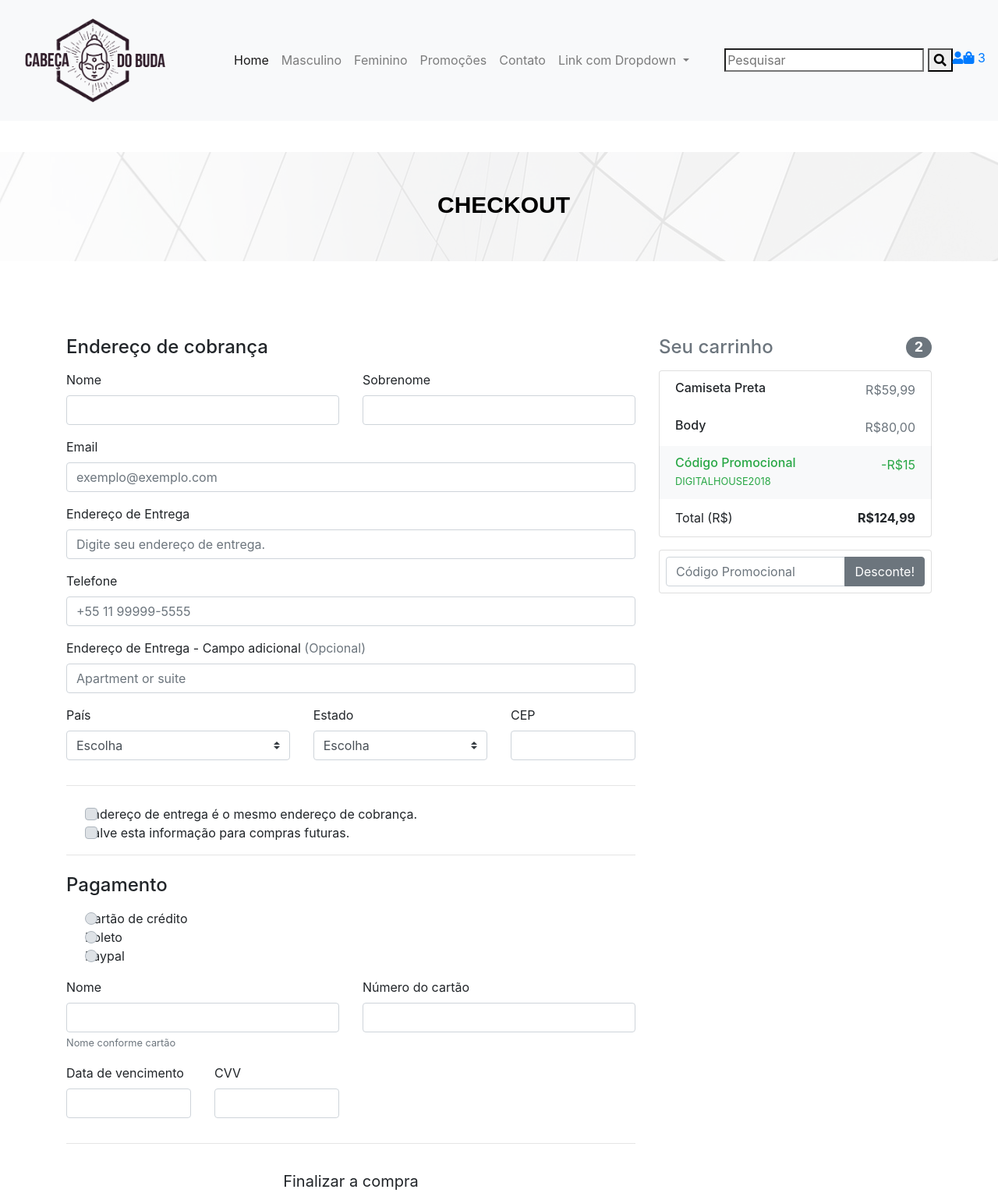
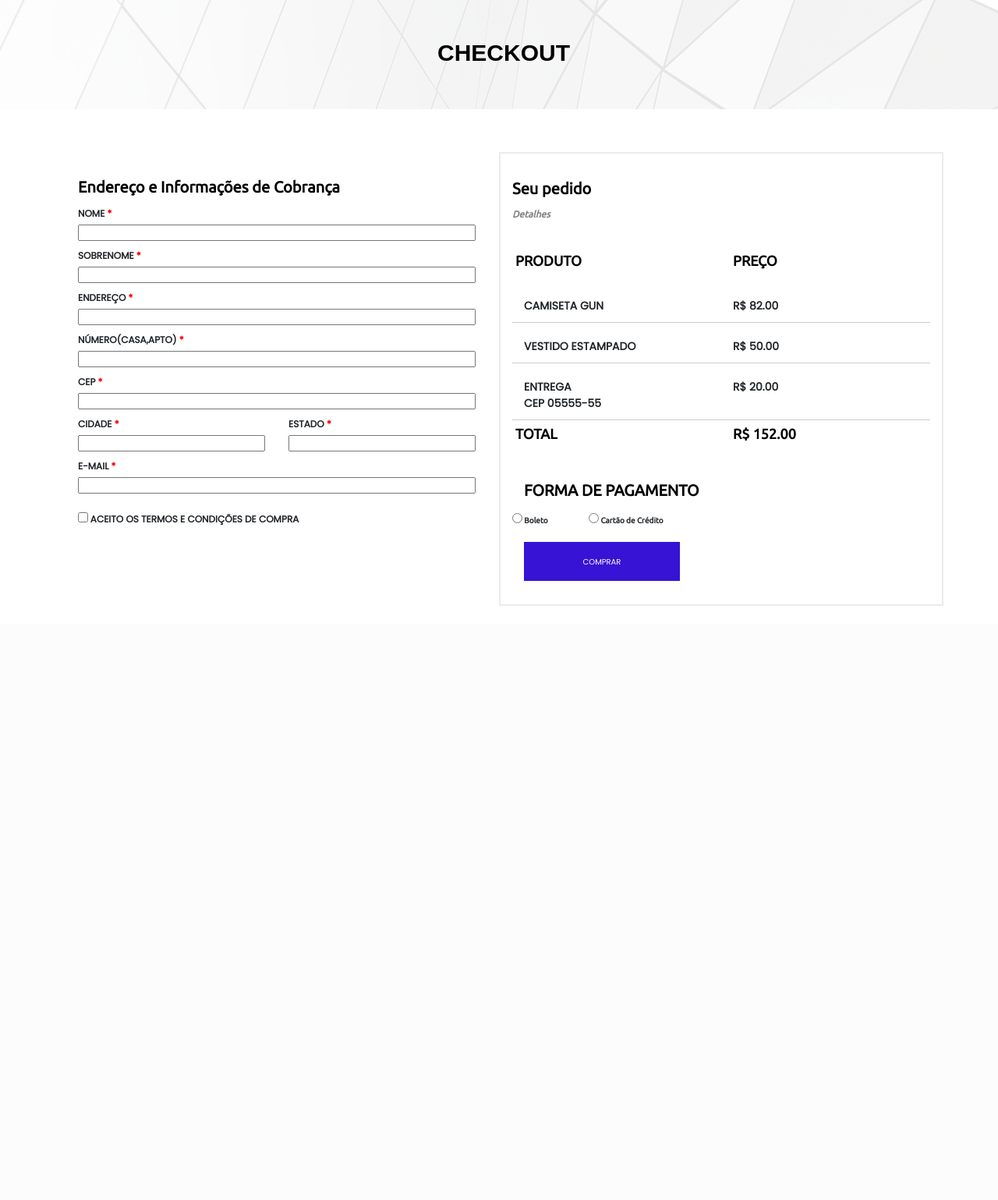
Before and after one commit to dinaralima/acabecadobuda, a PHP site: page /html/checkout.html in a window 1280 px wide. Shown: the whole page at 78% size. After the commit the page ends 777 px from the top, so only its background shows below. Run offline with PHP 8.4, Linux system fonts and the light colour scheme; some libraries are stand-ins or nearby versions.

Commit message:
Novo Checkout

```diff
--- a/checkout/css/style.css
+++ b/checkout/css/style.css
@@ -6,7 +6,7 @@ body{
   margin: 0;
   padding: 0;
 }
-.pcheck{
+.checktitulo{
   z-index: 1;
   opacity: 1 !important;
   color: black;
@@ -31,7 +31,118 @@ width: 100%;
   left:0px;
 
 }
-.botao-comprar {
-    color: #fff;
-    background-color: #32a9ad;
-    border-color: #32a9ad;
+
+.end{
+    font-size: 20px;
+    font-weight: bold;
+    font-family: 'Ubuntu';
+    color: #000000;
+
+}
+
+
+@media (max-width: 576px){
+.col-sm-6 {
+    -webkit-box-flex: 0;
+    -ms-flex: 0 0 50%;
+    flex: 0 0 50%;
+    max-width: 50%;
+}}
+
+
+.primdiv label{
+  font-size: 12px;
+  font-weight: bold;
+  font-family: 'Poppins';
+  color: #212529;
+  text-transform: uppercase;
+}
+
+.row2{
+  text-align: left;
+  padding-top: 30px;
+  padding-left: 15px;
+}
+
+.row4{
+
+  border: 2px solid;
+  border-color: #ebebeb;
+  border-radius: 1px;
+  padding: 30px;
+}
+
+.detalhesrow{
+  color: gray;
+  font-size: 12px;
+  font-style: oblique;
+}
+
+.infospedido{
+  color:black;
+  font-size: 18px;
+  font-family: 'Ubuntu';
+  text-transform: uppercase;
+  list-style-type: none;
+  padding: 4px;
+}
+
+.infospedido2{
+  color: #212529;
+  font-size: 14px;
+  font-family: 'Poppins';
+  text-transform: uppercase;
+  list-style-type: none;
+  border-bottom: 0.5px solid #ccc;
+  width: 100%;
+  float: left;
+  padding-top: 20px;
+
+}
+
+.infospedido2 p{
+  float: left;
+
+}
+.row2 input{
+    border: 1px solid;
+    border-radius: 2px;
+    border-color: #ebebeb;
+    height: 40px;
+}
+
+.asterisco{
+  color:red;
+}
+
+.teste2{
+  float: left;
+}
+
+.clearboth{
+  clear: both;
+}
+
+.margemlateral{
+  margin-right: 50px;
+}
+
+.ffubuntu{
+  font-family:'Ubuntu';
+}
+
+.botaocomprar{
+  background-color: #3713d6;
+  color: #FFF;
+  font-family: 'Poppins';
+  width: 200px;
+  height: 50px;
+  text-transform: uppercase;
+  border: 0;
+  cursor: pointer;
+  margin-left: 15px;
+}
+
+.botaocomprar:hover{
+  background-color: #e80b60;
+}
--- a/checkout/html/checkout.html
+++ b/checkout/html/checkout.html
@@ -1,276 +1,128 @@
 <!DOCTYPE html>
-<html>
+<html lang="en" dir="ltr">
   <head>
-		<meta charset="UTF-8">
+    <meta charset="utf-8">
     <meta name="viewport" content="width=device-width, initial-scale=1, shrink-to-fit=no">
    <link href="../css/style.css" rel="stylesheet">
-    <meta name="viewport" content="width=device-width, initial-scale=1">
    <link rel="stylesheet" href="bootstrap-4/css/bootstrap.css">
   <link href="https://fonts.googleapis.com/css?family=Oswald" rel="stylesheet">
   <link href="https://fonts.googleapis.com/css?family=Lato" rel="stylesheet">
+  <link href="https://fonts.googleapis.com/css?family=Ubuntu|Poppins" rel="stylesheet">
   <link rel="stylesheet" href="https://use.fontawesome.com/releases/v5.2.0/css/all.css" integrity="sha384-hWVjflwFxL6sNzntih27bfxkr27PmbbK/iSvJ+a4+0owXq79v+lsFkW54bOGbiDQ" crossorigin="anonymous">
    <link rel="stylesheet" href="https://maxcdn.bootstrapcdn.com/bootstrap/4.0.0/css/bootstrap.min.css" integrity="sha384-Gn5384xqQ1aoWXA+058RXPxPg6fy4IWvTNh0E263XmFcJlSAwiGgFAW/dAiS6JXm" crossorigin="anonymous">
-		<title> CheckOut </title>
+
+    <title></title>
   </head>
   <body>
-    <header class="header_area">
-     <nav class="navbar navbar-expand-sm navbar-light bg-light">
-       <a class="navbar-brand p-3" href="#">
-         <img src="../images/cabeca-buda-logo-2x.png" width="180px" alt="a cabeça do buda">
-       </a>
-       <button class="navbar-toggler" type="button" data-toggle="collapse" data-target="#conteudoMenu">
-         <span class="navbar-toggler-icon"></span>
-       </button>
-       <div class="collapse navbar-collapse ml-5" id="conteudoMenu">
-         <ul class="navbar-nav mr-auto">
-           <li class="nav-item active">
-             <a class="nav-link" href="#">Home</a>
-           </li>
-           <li class="nav-item">
-             <a class="nav-link" href="#">Masculino</a>
-           </li>
-           <li class="nav-item">
-             <a class="nav-link" href="#">Feminino</a>
-           </li>
-           <li class="nav-item">
-             <a class="nav-link" href="#">Promoções</a>
-           </li>
-           <li class="nav-item">
-             <a class="nav-link" href="#">Contato</a>
-           </li>
-           <li class="nav-item dropdown">
-             <a class="nav-link dropdown-toggle" href="#" id="navbarDropdown" role="button" data-toggle="dropdown">
-               Link com Dropdown
-             </a>
-             <div class="dropdown-menu">
-               <a class="dropdown-item" href="#">Página 1</a>
-               <a class="dropdown-item" href="#">Página 2</a>
-               <div class="dropdown-divider"></div>
-               <a class="dropdown-item" href="#">Página 3</a>
+    <header>
+      <div class="container-fluid backbanner">
       </div>
-           </li>
-         </ul>
+          <div class="col align-self-start checktitulo">
+              <p> CheckOut </p> </div>
           </div>
-       <!-- Seção da direita -->
-       <div class="header-meta d-flex clearfix justify-content-end">
-           <!-- Search Area -->
-           <div class="search-area">
-               <form action="#" method="post">
-                   <input type="search" name="search" id="headerSearch" placeholder="Pesquisar">
-                   <button type="submit"><i class="fa fa-search" aria-hidden="true"></i></button>
+      </header>
+
+    <div class="container clearboth">
+    <div class="row">
+      <section class="col-xs-12 col-sm-12 col-md-6 col-lg-6 col-xl-6 teste2 primdiv">
+      <p class="end row2">Endereço e Informações de Cobrança</p>
+      <form action="check.html" method="post">
+    <div class="col-xs-12 col-sm-12 col-md-12 col-lg-12 col-xl-12 mb-3">
+      <label for="nome">Nome  <span class="asterisco"> * </span></label>   <br>
+      <input type="text"  class="col-12" id="nome">  </div>
+    <div class="col-xs-12 col-sm-12 col-md-12 col-lg-12 col-xl-12 mb-3">
+      <label for="nome">Sobrenome  <span class="asterisco"> * </span></label>   <br>
+      <input type="text"  class="col-12" id="nome">  </div>
+    <div class="col-xs-12 col-sm-12 col-md-12 col-lg-12 col-xl-12 mb-3">
+      <label for="nome">Endereço  <span class="asterisco"> * </span></label>   <br>
+      <input type="text"  class="col-12" id="nome">  </div>
+    <div class="col-xs-12 col-sm-12 col-md-12 col-lg-12 col-xl-12 mb-3">
+      <label for="nome">Número(casa,apto) <span class="asterisco"> * </span></label>   <br>
+      <input type="text"  class="col-12" id="nome">  </div>
+    <div class="col-xs-12 col-sm-12 col-md-12 col-lg-12 col-xl-12 mb-3">
+      <label for="nome">CEP  <span class="asterisco"> * </span></label>   <br>
+      <input type="text"  class="col-12" id="nome">  </div>
+    <div class="teste2 col-xs-12 col-sm-12 col-md-12 col-lg-6 col-xl-6 mb-3">
+      <label for="nome">Cidade  <span class="asterisco"> * </span></label>   <br>
+      <input type="text"  class="col-12" id="nome">  </div>
+    <div class="teste2 col-xs-12 col-sm-12 col-md-12 col-lg-6 col-xl-6 mb-3">
+      <label for="nome">Estado <span class="asterisco"> * </span></label>   <br>
+      <input type="text"  class="col-12" id="nome">  </div>
+    <div class="col-xs-12 col-sm-12 col-md-12 col-lg-12 col-xl-12 mb-3">
+      <label for="nome">E-mail  <span class="asterisco"> * </span></label>   <br>
+      <input type="text"  class="col-12" id="nome">  </div>
+    <div class="col-xs-12 col-sm-12 col-md-12 col-lg-12 col-xl-12 mb-3 mt-3">
+    <input type="checkbox" name="aceitar" value="aceitar">
+     <label for="aceitar">Aceito os termos e condições de compra</label>
+     </div>
    </form>
+    </section>
+
+
+
+    <section class="col-xs-12 col-sm-12 col-md-6 col-lg-6 col-xl-6 row4">
+          <div class="end">
+            <span>Seu pedido</span>
+        <br>
+      <span class="detalhesrow"> Detalhes </span>
+        <br>
+        <br>
+        <div class="infospedido row">
+              <p class="col-xs-6 col-sm-6 col-md-6 col-lg-6 col-xl-6 mb-3 teste2"> Produto </p>
+              <p class="col-xs-6 col-sm-6 col-md-6 col-lg-6 col-xl-6 mb-3 teste2"> Preço </p>
           </div>
-           <!-- Área de login -->
-           <div class="user-login-info">
-               <a href="#"><i class="fas fa-user" aria-hidden="true"></i></a>
+
+        <div class="infospedido2">
+
+                <p class="col-xs-6 col-sm-6 col-md-6 col-lg-6 col-xl-6 mb-3"> Camiseta Gun </p>
+                <p class="col-xs-6 col-sm-6 col-md-6 col-lg-6 col-xl-6 mb-3"> R$ 82.00 </p>
             </div>
-           <!-- Carrinho -->
-           <div class="cart-area">
-               <a href="#"><i class="fas fa-shopping-bag" aria-hidden="true"></i> <span>3</span></a>
+
+          <div class="infospedido2">
+                  <p class="col-xs-6 col-sm-6 col-md-6 col-lg-6 col-xl-6 mb-3"> Vestido Estampado </p>
+                  <p class="col-xs-6 col-sm-6 col-md-6 col-lg-6 col-xl-6 mb-3"> R$ 50.00 </p>
+              </div>
+
+            <div class="infospedido2">
+                    <p class="col-xs-6 col-sm-6 col-md-6 col-lg-6 col-xl-6 mb-3"> Entrega <br> CEP 05555-55 </p>
+                    <p class="col-xs-6 col-sm-6 col-md-6 col-lg-6 col-xl-6 mb-3"> R$ 20.00 </p>
+
+                </div>
+
+<br>
+<br>
+<br>
+<br>
+
+      </div>
+
+      <div class="end clearboth">
+        <div class="infospedido row">
+              <p class="col-xs-6 col-sm-6 col-md-6 col-lg-6 col-xl-6 mb-3"> TOTAL </p>
+              <p class="col-xs-6 col-sm-6 col-md-6 col-lg-6 col-xl-6 mb-3"> R$ 152.00 </p>
             </div>
               </div>
-     </nav>
-     <button class="navbar-toggler" type="button" data-toggle="collapse" data-target="#navbarSupportedContent" aria-controls="navbarSupportedContent" aria-expanded="false" aria-label="Toggle navigation">
-       <span class="navbar-toggler-icon"></span>
-     </button>
-   </header>
-    <div class="container-fluid backbanner">
-    </div>
-        <div class="col align-self-start pcheck">
-            <p> CheckOut </p> </div>
+              <br>
+              <br>
+      <p class="end col-xs-6 col-sm-6 col-md-6 col-lg-12 col-xl-12 mb-3"> FORMA DE PAGAMENTO </p>
+      <div class="clearboth ffubuntu">
+        <input type="radio" name="metodopagamento" value="boleto" id="boleto">
+        <label for="boleto"  class="margemlateral"> Boleto </label>
+
+        <input type="radio" name="metodopagamento" value="cartaodecredito" id="cartaodecredito">
+        <label for="cartaodecredito"> Cartão de Crédito </label>
+
        </div>
        <div>
-      <div class="container">
-      <div class="py-5 text-center">
+         <br>
+         <button type="button" name="button" class="botaocomprar">Comprar</button>
        </div>
+    </section>
 
-      <div class="row">
-        <div class="col-md-4 order-md-2 mb-4">
-          <h4 class="d-flex justify-content-between align-items-center mb-3">
-            <span class="text-muted">Seu carrinho</span>
-            <span class="badge badge-secondary badge-pill">2</span>
-          </h4>
-          <ul class="list-group mb-3">
-            <li class="list-group-item d-flex justify-content-between lh-condensed">
-              <div>
-                <h6 class="my-0">Camiseta Preta</h6>
-              </div>
-              <span class="text-muted">R$59,99</span>
-            </li>
-            <li class="list-group-item d-flex justify-content-between lh-condensed">
-              <div>
-                <h6 class="my-0">Body</h6>
-              </div>
-              <span class="text-muted">R$80,00</span>
-            </li>
-
-            <li class="list-group-item d-flex justify-content-between bg-light">
-              <div class="text-success">
-                <h6 class="my-0">Código Promocional</h6>
-                <small>DIGITALHOUSE2018</small>
-              </div>
-              <span class="text-success">-R$15</span>
-            </li>
-            <li class="list-group-item d-flex justify-content-between">
-              <span>Total (R$)</span>
-              <strong>R$124,99</strong>
-            </li>
-          </ul>
-
-          <form class="card p-2">
-            <div class="input-group">
-              <input type="text" class="form-control" placeholder="Código Promocional">
-              <div class="input-group-append">
-                <button type="submit" class="btn btn-secondary">Desconte!</button>
-              </div>
-            </div>
-          </form>
-        </div>
-        <div class="col-md-8 order-md-1">
-          <h4 class="mb-3">Endereço de cobrança</h4>
-          <form class="needs-validation" novalidate="">
-            <div class="row">
-              <div class="col-md-6 mb-3">
-                <label for="firstName">Nome</label>
-                <input type="text" class="form-control" id="firstName" placeholder="" value="" required="">
-                <div class="invalid-feedback">
-                  Valid first name is required.
-                </div>
-              </div>
-              <div class="col-md-6 mb-3">
-                <label for="lastName">Sobrenome</label>
-                <input type="text" class="form-control" id="lastName" placeholder="" value="" required="">
-                <div class="invalid-feedback">
-                  Valid last name is required.
-                </div>
-              </div>
-            </div>
-
-            <div class="mb-3">
-              <label for="email">Email</label>
-              <input type="email" class="form-control" id="email" placeholder="exemplo@exemplo.com">
-              <div class="invalid-feedback">
-                Digite um endereço de e-mail válido.
-              </div>
-            </div>
-
-            <div class="mb-3">
-              <label for="address">Endereço de Entrega </label>
-              <input type="text" class="form-control" id="address" placeholder="Digite seu endereço de entrega." required="">
-              <div class="invalid-feedback">
-                Digite seu endereço de entrega. Lembre-se de colocar o número de sua casa ou apartamento.
-              </div>
-            </div>
-
-            <div class="mb-3">
-              <label for="address">Telefone</label>
-              <input type="text" class="form-control" id="telephone" placeholder="+55 11 99999-5555" required="">
-              <div class="invalid-feedback">
-                Telefone para contato.
-              </div>
-            </div>
-
-            <div class="mb-3">
-              <label for="address2">Endereço de Entrega - Campo adicional <span class="text-muted">(Opcional)</span></label>
-              <input type="text" class="form-control" id="address2" placeholder="Apartment or suite">
-            </div>
-
-            <div class="row">
-              <div class="col-md-5 mb-3">
-                <label for="country">País</label>
-                <select class="custom-select d-block w-100" id="country" required="">
-                  <option value="">Escolha</option>
-                  <option>Brasil</option>
-                </select>
-                <div class="invalid-feedback">
-                  Selecione um país da lista.
-                </div>
-              </div>
-              <div class="col-md-4 mb-3">
-                <label for="state">Estado</label>
-                <select class="custom-select d-block w-100" id="state" required="">
-                  <option value="">Escolha</option>
-                  <option>São Paulo</option>
-                </select>
-                <div class="invalid-feedback">
-                  Selecione um estado válido.
-                </div>
-              </div>
-              <div class="col-md-3 mb-3">
-                <label for="zip">CEP</label>
-                <input type="text" class="form-control" id="zip" placeholder="" required="">
-                <div class="invalid-feedback">
-                  CEP
-                </div>
-              </div>
-            </div>
-            <hr class="mb-4">
-            <div class="custom-control custom-checkbox">
-              <input type="checkbox" class="custom-control-input" id="same-address">
-              <label class="custom-control-label" for="same-address">Endereço de entrega é o mesmo endereço de cobrança.</label>
-            </div>
-            <div class="custom-control custom-checkbox">
-              <input type="checkbox" class="custom-control-input" id="save-info">
-              <label class="custom-control-label" for="save-info">Salve esta informação para compras futuras.</label>
-            </div>
-            <hr class="mb-4">
-
-            <h4 class="mb-3">Pagamento</h4>
-
-            <div class="d-block my-3">
-              <div class="custom-control custom-radio">
-                <input id="credit" name="paymentMethod" type="button" class="custom-control-input" checked="" required="">
-                <label class="custom-control-label" for="credit">Cartão de crédito</label>
-              </div>
-              <div class="custom-control custom-radio">
-                <input id="debit" name="paymentMethod" type="button" class="custom-control-input" required="">
-                <label class="custom-control-label" for="debit">Boleto</label>
-              </div>
-              <div class="custom-control custom-radio">
-                <input id="paypal" name="paymentMethod" type="button" class="custom-control-input" required="">
-                <label class="custom-control-label" for="paypal">Paypal</label>
-              </div>
-            </div>
-            <div class="row">
-              <div class="col-md-6 mb-3">
-                <label for="cc-name">Nome</label>
-                <input type="text" class="form-control" id="cc-name" placeholder="" required="">
-                <small class="text-muted">Nome conforme cartão </small>
-                <div class="invalid-feedback">
-                  Nome é requerido.
-                </div>
-              </div>
-              <div class="col-md-6 mb-3">
-                <label for="cc-number">Número do cartão</label>
-                <input type="text" class="form-control" id="cc-number" placeholder="" required="">
-                <div class="invalid-feedback">
-                  Número do cartão é requerido.
-                </div>
-              </div>
-            </div>
-            <div class="row">
-              <div class="col-md-3 mb-3">
-                <label for="cc-expiration">Data de vencimento</label>
-                <input type="text" class="form-control" id="cc-expiration" placeholder="" required="">
-                <div class="invalid-feedback">
-                  Data de vencimento é requerido.
-                </div>
-              </div>
-              <div class="col-md-3 mb-3">
-                <label for="cc-expiration">CVV</label>
-                <input type="text" class="form-control" id="cc-cvv" placeholder="" required="">
-                <div class="invalid-feedback">
-                  Código de segurança.
-                </div>
-              </div>
-            </div>
-            <hr class="mb-4">
-            <button class="btn botao-comprar btn-lg btn-block" type="submit">Finalizar a compra</button>
-          </form>
-        </div>
+</row>
   </div>
 
 
-    </div>
+
   </body>
 </html>
```
Also changed, not shown: checkout/html/index.html (deleted). Lines whose indentation alone changed are shown as unchanged.
